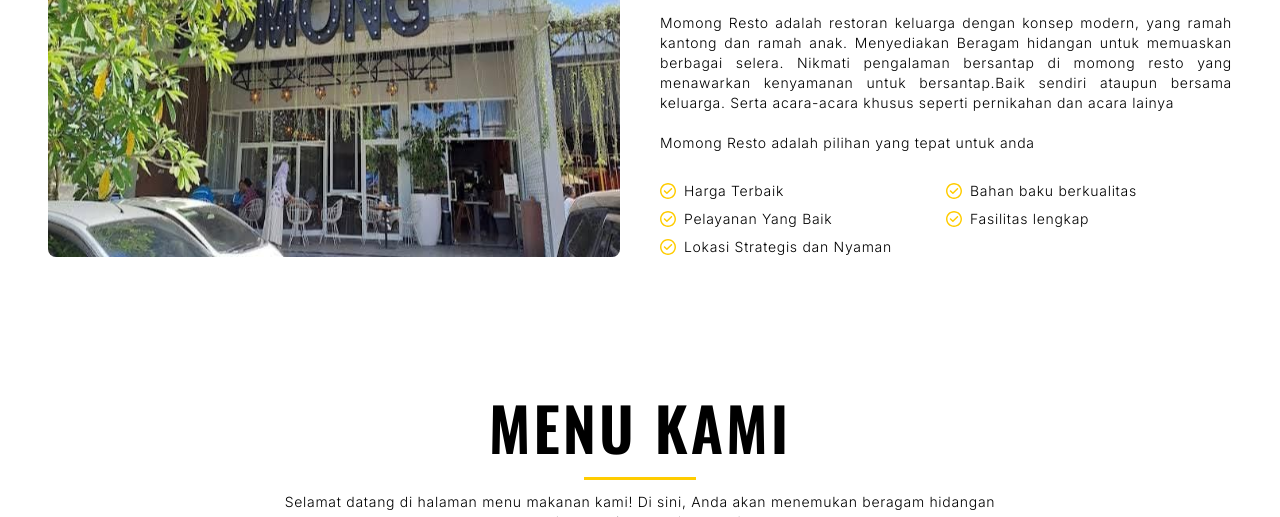
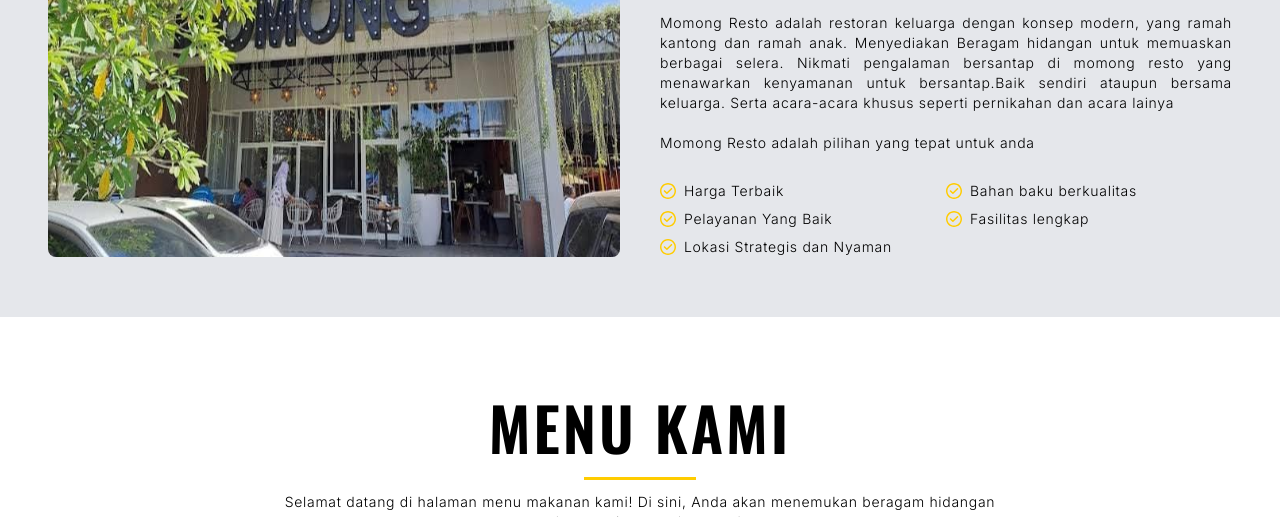
Before and after one commit to fahrulfs/resto, a website: page public/index.html in a window 1280 px wide. Shown: the part 1030-1547 px from the top of the page. Drawn offline with nearby package versions, Linux system fonts and the light colour scheme; a script that the page names is missing.

Commit message:
style:about section bg color

```diff
--- a/public/index.html
+++ b/public/index.html
@@ -265,7 +265,7 @@
         <!--~~~~~~~~~~~~~~~ Home ~~~~~~~~~~~~~~~-->
 
         <!--~~~~~~~~~~~~~~~ About ~~~~~~~~~~~~~~~-->
-        <section id="about" class="bg-[url('./public.assets/pattern1.svg')] dark:bg-darkColorAccent ">
+        <section id="about" class="bg-gray-200 dark:bg-darkColorAccent ">
             <div class="container flex flex-col lg:flex-row gap-10 pb-10">
 
 
```
